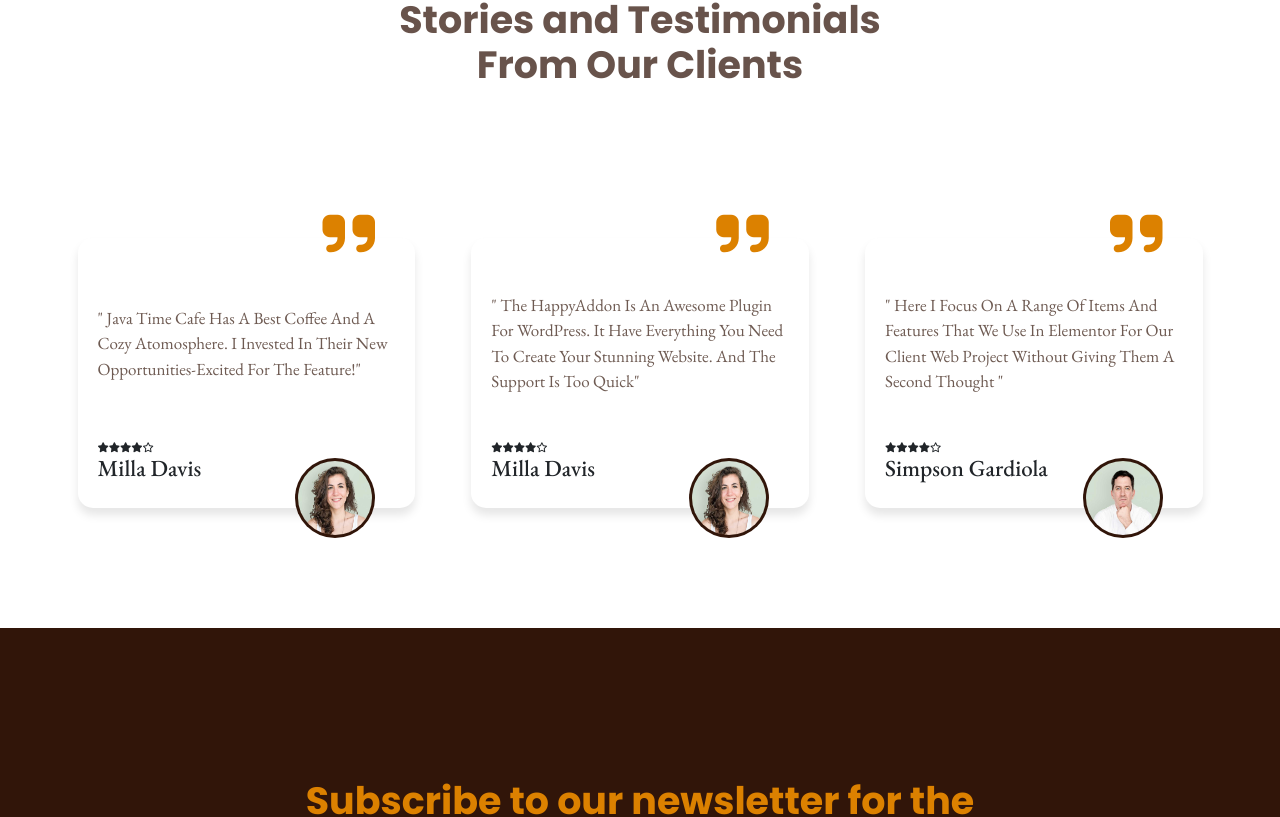
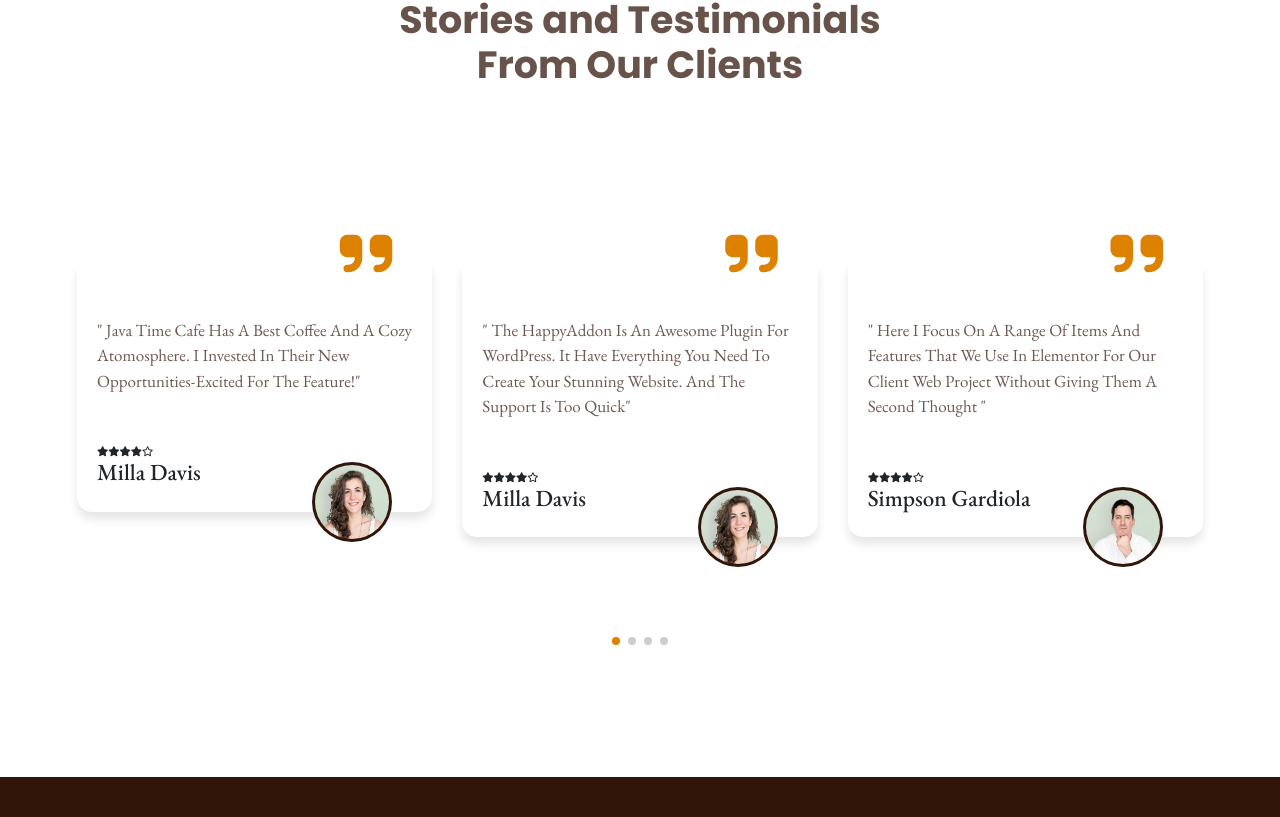
Before and after one commit to soe-paing/caffee-shop, a React (Vite) app: page / in a window 1280 px wide. Shown: the part 3825-4642 px from the top of the page. Built offline with nearby package versions, Linux system fonts and the light colour scheme.

Commit message:
review as slide

```diff
--- a/package.json
+++ b/package.json
@@ -18,7 +18,8 @@
     "jquery": "^3.7.1",
     "react": "^18.2.0",
     "react-dom": "^18.2.0",
-    "sass": "^1.79.3"
+    "sass": "^1.79.3",
+    "swiper": "^11.1.14"
   },
   "devDependencies": {
     "@types/react": "^18.2.66",
--- a/src/sections/review/Review.jsx
+++ b/src/sections/review/Review.jsx
@@ -1,6 +1,12 @@
 import './review.css';
+
 import profi1 from '../../assets/review1.jpg';
 import profi2 from '../../assets/review2.jpg';
+
+import { Swiper, SwiperSlide } from 'swiper/react';
+import 'swiper/css';
+import 'swiper/css/pagination';
+import { Pagination } from 'swiper/modules';
 
 const ReviewCard = ({name, img, children}) => (
     <div className='review-card'>
@@ -36,17 +42,44 @@ const Review = () => {
                     Stories and Testimonials<br/>
                     From Our Clients
                 </h1>
-                <div className="review-body">
+                <Swiper
+                    slidesPerView={3}
+                    spaceBetween={30}
+                    pagination={{ clickable: true }}
+                    modules={[Pagination]}
+                    className="mySwiper review-body"
+                >
+                    <SwiperSlide>
                         <ReviewCard img={profi1} name="Milla Davis">
                             <p>&quot; Java Time Cafe has a best coffee and a cozy atomosphere. I invested in their new opportunities-excited for the feature!&quot;</p>
                         </ReviewCard>
+                    </SwiperSlide>
+                    <SwiperSlide>
                         <ReviewCard img={profi1} name="Milla Davis">
                             <p>&quot;  The HappyAddon is an awesome plugin for WordPress. It have everything you need to create your stunning website. And the support is too quick&quot;</p>
                         </ReviewCard>
+                    </SwiperSlide>
+                    <SwiperSlide>
                         <ReviewCard img={profi2} name="Simpson Gardiola">
                             <p>&quot; Here I focus on a range of items and features that we use in elementor for our client web project without giving them a second thought &quot;</p>
                         </ReviewCard>
-                </div>
+                    </SwiperSlide>
+                    <SwiperSlide>
+                        <ReviewCard img={profi2} name="Simpson Gardiola">
+                            <p>&quot; Here I focus on a range of items and features that we use in elementor for our client web project without giving them a second thought &quot;</p>
+                        </ReviewCard>
+                    </SwiperSlide>
+                    <SwiperSlide>
+                        <ReviewCard img={profi2} name="Simpson Gardiola">
+                            <p>&quot; Here I focus on a range of items and features that we use in elementor for our client web project without giving them a second thought &quot;</p>
+                        </ReviewCard>
+                    </SwiperSlide>
+                    <SwiperSlide>
+                        <ReviewCard img={profi2} name="Simpson Gardiola">
+                            <p>&quot; Here I focus on a range of items and features that we use in elementor for our client web project without giving them a second thought &quot;</p>
+                        </ReviewCard>
+                    </SwiperSlide>
+                </Swiper>
             </div>
         </section>
     )
--- a/src/sections/review/review.css
+++ b/src/sections/review/review.css
@@ -3,10 +3,7 @@
     position: relative;
     background-color: #fff;
     .review-background-overlay {
-        /* background-image: url('../../assets/congruent_outline.png'); */
-        /* background-position: top left; */
         background-repeat: repeat;
-        /* background-size: contain; */
         opacity: 0.1;
         height: 100%;
         position: absolute;
@@ -15,27 +12,10 @@
         transition: background 0.3s, border-radius 0.3s, opacity 0.3s;
     }
     .container {
-        padding-top: 12rem;
+        padding: 12rem 0;
     }
     .review-body {
-        display: flex;
-        justify-content: space-between;
-        padding: 10rem 0 12rem 0;
-    }
-    .review-body>div {
-        width: 30%;
-        aspect-ratio: 5/4;
-        h5 {
-            font-size: 5rem;
-            color: #fff;
-            font-weight: bold;
-            display: block;
-            span {
-              color: var(--main-color);
-              font-size: 2.3rem;
-              text-transform: capitalize;
-            }
-        }
+        padding: 12rem 7px;
     }
     .review-card {
         background-color: #fff;
@@ -76,6 +56,7 @@
             p {
                 opacity: 0.7;
                 font-size: 1.7rem;
+                padding: 4rem 0;
                 text-transform: capitalize;
             }
         }
@@ -89,15 +70,13 @@
     }
 }
 
+.swiper-pagination-bullet-active {
+    background: var(--main-color) !important;
+}
+
 @media (max-width: 767px) {
     .review-header>h5 {
         padding: 0 !important;
-    }
-    .review-body>div:first-child>h5 {
-        font-size: 3rem !important;
-        span {
-            font-size: 1rem !important;
-        }
     }
 }
 
```
Also changed, not shown: 1 other file (tests, documents, lock files or other folders). Lines whose indentation alone changed are shown as unchanged.
